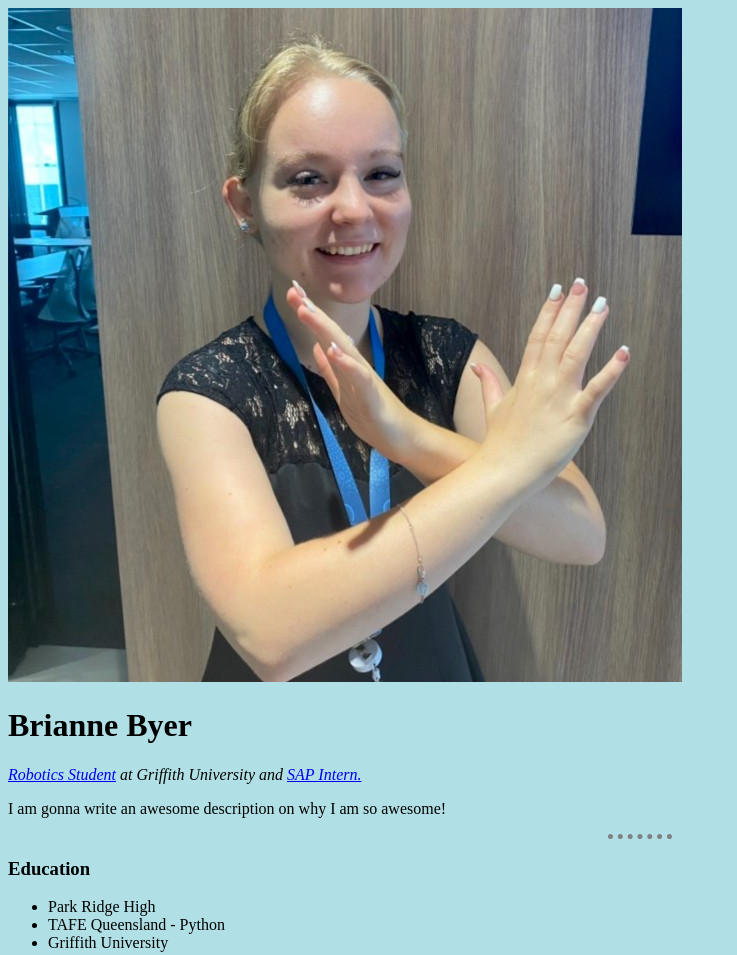
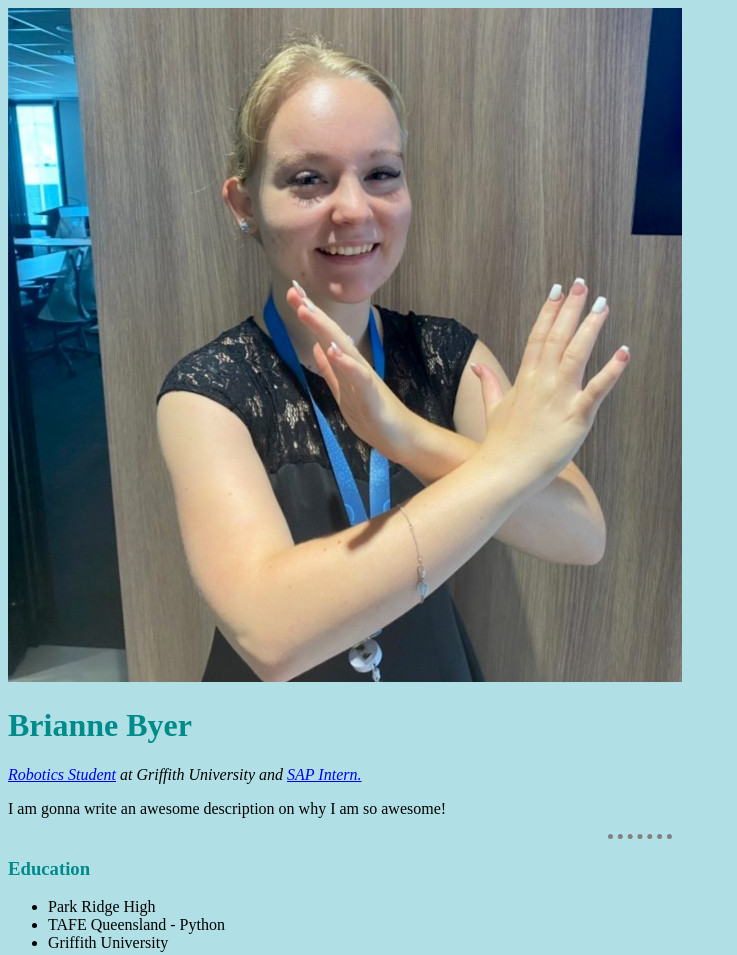
Before and after one commit to briannebyer/Resume, a plain HTML site: page index.html in a window 1280 px wide. Shown: the top 955 px of the page, without its empty margins (0-737 px from the left). Drawn offline with Linux system fonts and the light colour scheme.

Commit message:
changed color of titles, h1 & h3

```diff
--- a/css/styles.css
+++ b/css/styles.css
@@ -9,3 +9,11 @@ hr {
     border-top-style: dotted;
     width: 5%;
     }
+
+h3 {
+    color: darkcyan;
+}
+
+h1 {
+    color: darkcyan;
+}
```
